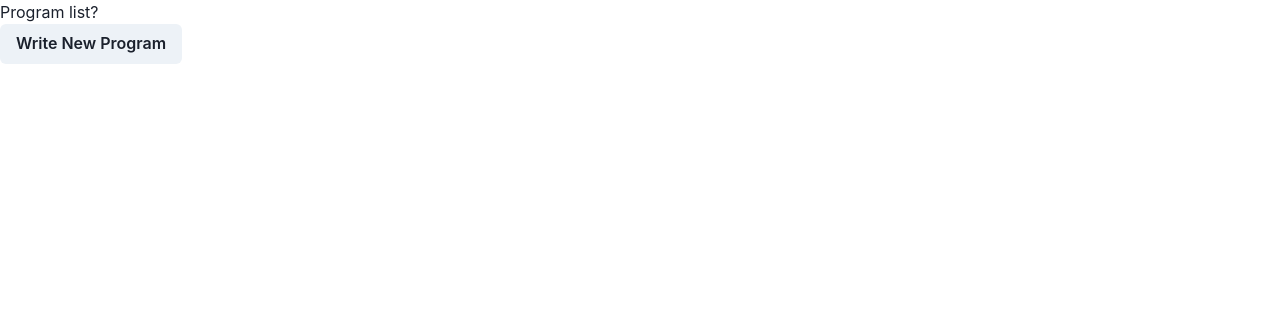
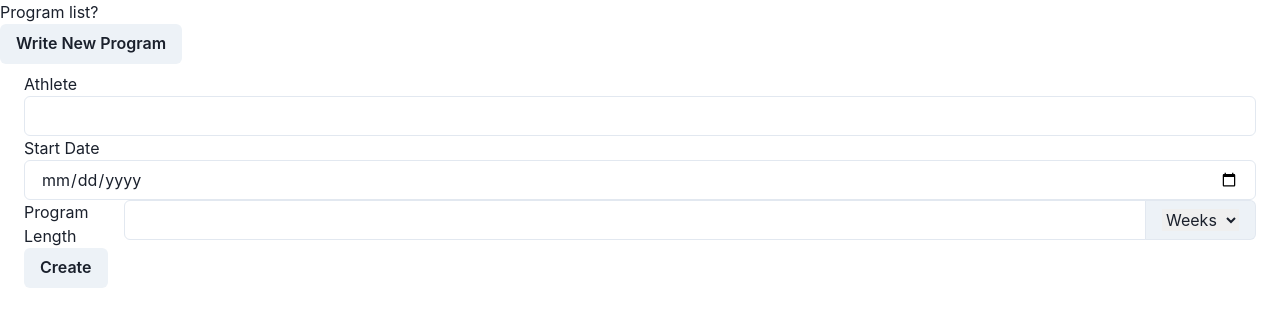
Before and after one commit to sg55kg/online_coaching_next_app, a Next.js app: page /coach/program in a window 1280 px wide. Both pictures are taken after a click on the button "Write New Program". Shown: the top 326 px of the page. Built offline with nearby package versions, Linux system fonts and the light colour scheme; no server answers.

Commit message:
Adding functionality to NewProgramModal

```diff
--- a/components/coach/NewProgramModal.tsx
+++ b/components/coach/NewProgramModal.tsx
@@ -1,5 +1,5 @@
 import {Modal, ModalBody} from "@chakra-ui/modal";
-import {Dispatch, FC, SetStateAction} from "react";
+import {Dispatch, FC, SetStateAction, useState} from "react";
 import {Input, InputGroup, InputRightAddon} from "@chakra-ui/input";
 import {AthleteData} from "../../types";
 import {Button, Stack} from "@chakra-ui/react";
@@ -12,6 +12,20 @@ interface NewProgramModalProps {
 }
 
 const NewProgramModal: FC<NewProgramModalProps> = ({ isOpen, onClose }) => {
+
+    const [newProgram, setNewProgram] = useState({
+        athlete: '',
+        startDate: new Date(),
+        endDate: new Date(),
+    })
+
+    const calculateEndDate = (startDate: Date, programLength: any) => {
+
+    }
+
+    const handleSaveProgram = async () => {
+
+    }
 
     return (
         <Modal isOpen={isOpen} onClose={onClose}>
@@ -34,7 +48,9 @@ const NewProgramModal: FC<NewProgramModalProps> = ({ isOpen, onClose }) => {
                         />
                     </InputGroup>
                 </Stack>
-                <Button>
+                <Button
+                    onClick={handleSaveProgram}
+                >
                     Create
                 </Button>
             </ModalBody>
--- /dev/null
+++ b/hooks/useModal.ts
@@ -0,0 +1,13 @@
+import {useState} from "react";
+
+
+export const useModal = () => {
+    const [viewModal, setViewModal] = useState<boolean>(false)
+
+    const toggleModal = () => setViewModal(prev => !prev)
+
+    return {
+        viewModal,
+        toggleModal
+    }
+}
--- a/pages/coach/program/index.tsx
+++ b/pages/coach/program/index.tsx
@@ -1,17 +1,27 @@
 import {NextPage} from "next";
 import {Button} from "@chakra-ui/react";
+import {useModal} from "../../../hooks/useModal";
+import NewProgramModal from "../../../components/coach/NewProgramModal";
 
 
 const Program: NextPage = () => {
+
+    const { viewModal, toggleModal } = useModal()
 
     return (
         <div>
             <div>
                 Program list?
             </div>
-            <Button>
+            <Button
+                onClick={toggleModal}
+            >
                 Write New Program
             </Button>
+            <NewProgramModal
+                isOpen={viewModal}
+                onClose={toggleModal}
+            />
         </div>
     )
 }
```
Also changed, not shown: pages/coach/program/write-program/[programId].tsx (added, +13 -0 lines).
